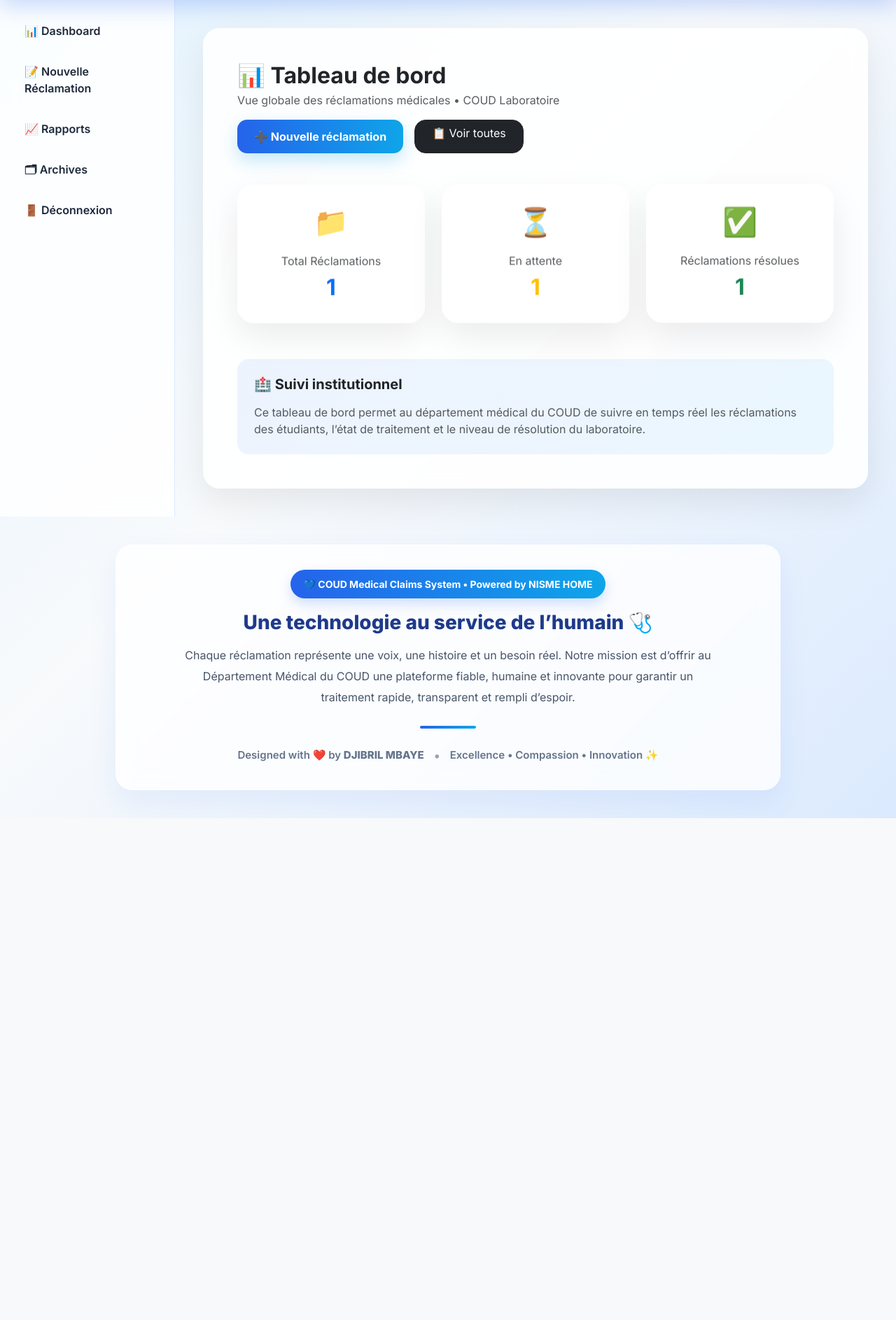
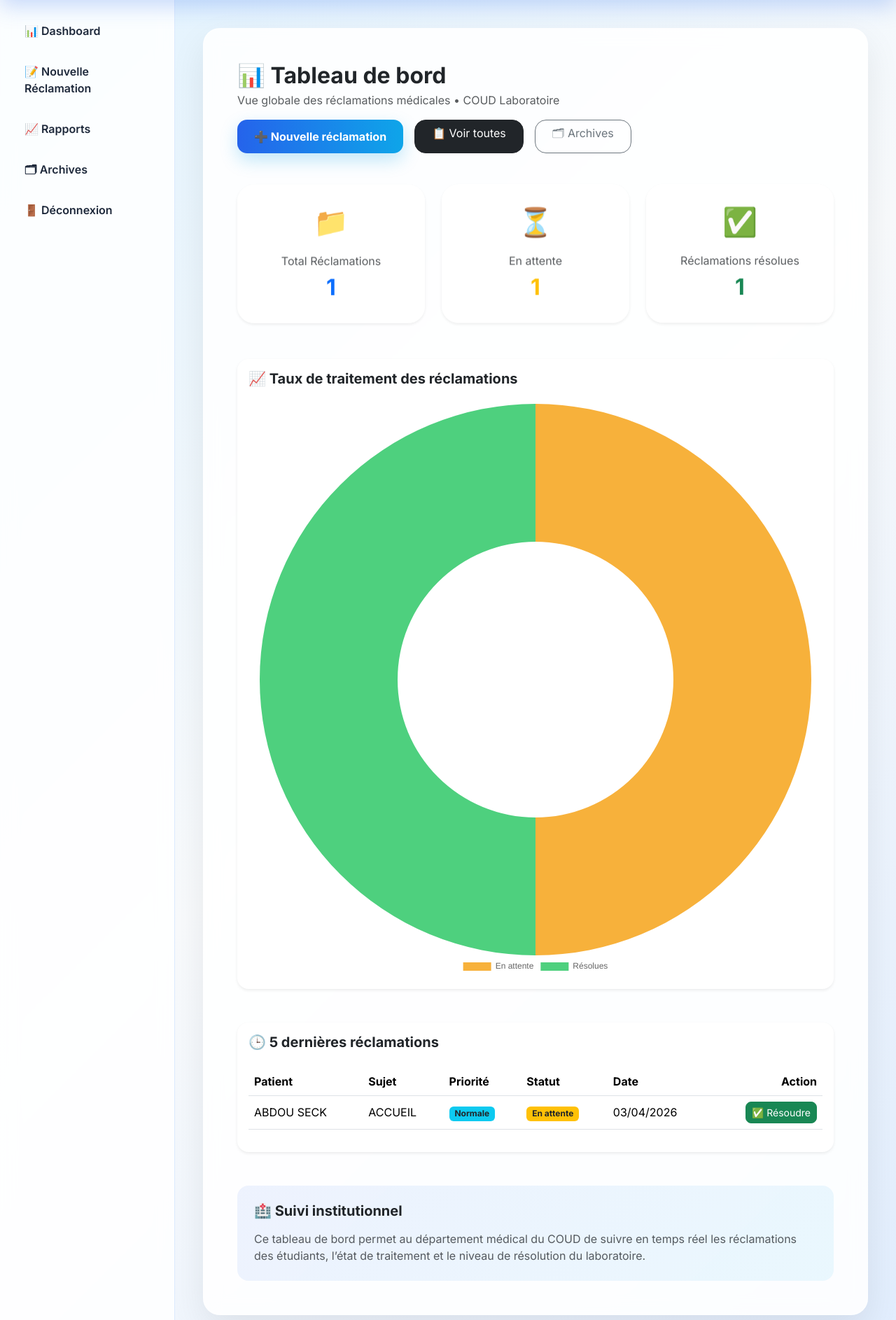
Before and after one commit to jibrilmbaye55-lab/medical_claims_system, a Flask app: page /dashboard in a window 1280 px wide. Shown: the part 98-1984 px from the top of the page at 70% size. Before the commit the page ends 1267 px from the top, so only its background shows below. Run offline with Flask 3, Linux system fonts and the light colour scheme; the visitor is signed in with stand-in values (Sample User, id 1); data comes from the database, SQL or seed files in the repository; both versions use the stored data as it was before the commit.

Commit message:
Dashboard premium avec graphique Chart.js

```diff
--- a/app.py
+++ b/app.py
@@ -301,6 +301,27 @@ def restore_claim(id):
 
     return redirect(url_for("archived_claims"))
 
+# ==============================
+# SUPPRESSION DEFINITIVE ARCHIVE
+# ==============================
+@app.route("/claim/<int:id>/delete", methods=["POST"])
+@login_required
+@role_required("admin")
+def delete_claim(id):
+    claim = Claim.query.get_or_404(id)
+
+    if claim.status != "Résolu" or not claim.is_archived:
+        flash(
+            "Seules les réclamations résolues et archivées peuvent être supprimées.",
+            "danger",
+        )
+        return redirect(url_for("archived_claims"))
+
+    db.session.delete(claim)
+    db.session.commit()
+
+    flash("Réclamation supprimée définitivement avec succès.", "success")
+    return redirect(url_for("archived_claims"))
 
 # ==============================
 # ESCALATIONS > 24H
--- a/templates/dashboard.html
+++ b/templates/dashboard.html
@@ -19,14 +19,17 @@
             <a href="/claims" class="btn btn-dark rounded-4 px-4">
                 📋 Voir toutes
             </a>
+            <a href="/claims/archive" class="btn btn-outline-secondary rounded-4 px-4">
+                🗂 Archives
+            </a>
         </div>
     </div>
 
     <!-- KPI CARDS -->
-    <div class="row g-4">
+    <div class="row g-4 mb-5">
 
         <div class="col-md-4">
-            <div class="card border-0 main-card kpi-card p-4 text-center h-100">
+            <div class="card border-0 main-card kpi-card p-4 text-center h-100 shadow-sm">
                 <div class="fs-1 mb-3">📁</div>
                 <h6 class="text-muted">Total Réclamations</h6>
                 <h2 class="fw-bold text-primary">{{ total }}</h2>
@@ -34,7 +37,7 @@
         </div>
 
         <div class="col-md-4">
-            <div class="card border-0 main-card kpi-card p-4 text-center h-100">
+            <div class="card border-0 main-card kpi-card p-4 text-center h-100 shadow-sm">
                 <div class="fs-1 mb-3">⏳</div>
                 <h6 class="text-muted">En attente</h6>
                 <h2 class="fw-bold text-warning">{{ pending }}</h2>
@@ -42,13 +45,94 @@
         </div>
 
         <div class="col-md-4">
-            <div class="card border-0 main-card kpi-card p-4 text-center h-100">
+            <div class="card border-0 main-card kpi-card p-4 text-center h-100 shadow-sm">
                 <div class="fs-1 mb-3">✅</div>
                 <h6 class="text-muted">Réclamations résolues</h6>
                 <h2 class="fw-bold text-success">{{ solved }}</h2>
             </div>
         </div>
 
+    </div>
+
+    <!-- GRAPHIQUE RECLAMATIONS -->
+    <div class="card border-0 shadow-sm rounded-4 mt-4 mb-5">
+        <div class="card-body">
+            <h5 class="fw-bold mb-4">📈 Taux de traitement des réclamations</h5>
+            <canvas id="claimsChart" height="100"></canvas>
+        </div>
+    </div>
+
+    <!-- DERNIERES RECLAMATIONS -->
+    <div class="card border-0 shadow-sm rounded-4">
+        <div class="card-body">
+            <h5 class="fw-bold mb-4">🕒 5 dernières réclamations</h5>
+
+            {% if claims %}
+            <div class="table-responsive">
+                <table class="table align-middle">
+                    <thead>
+                        <tr>
+                            <th>Patient</th>
+                            <th>Sujet</th>
+                            <th>Priorité</th>
+                            <th>Statut</th>
+                            <th>Date</th>
+                            <th class="text-end">Action</th>
+                        </tr>
+                    </thead>
+                    <tbody>
+                        {% for claim in claims %}
+                        <tr>
+                            <td>{{ claim.patient_name }}</td>
+                            <td>{{ claim.subject }}</td>
+                            <td>
+                                {% if claim.priority == "Urgent" %}
+                                    <span class="badge bg-danger">Urgent</span>
+                                {% else %}
+                                    <span class="badge bg-info text-dark">{{ claim.priority }}</span>
+                                {% endif %}
+                            </td>
+                            <td>
+                                {% if claim.status == "En attente" %}
+                                    <span class="badge bg-warning text-dark">En attente</span>
+                                {% else %}
+                                    <span class="badge bg-success">Résolu</span>
+                                {% endif %}
+                            </td>
+                            <td>{{ claim.created_at.strftime("%d/%m/%Y") }}</td>
+                            <td class="text-end">
+
+                                {% if claim.status == "En attente" %}
+                                <a href="{{ url_for('resolve_claim', id=claim.id) }}"
+                                   class="btn btn-sm btn-success rounded-3">
+                                    ✅ Résoudre
+                                </a>
+                                {% endif %}
+
+                                {% if claim.status == "Résolu" %}
+                                <form method="POST"
+                                      action="{{ url_for('delete_claim', id=claim.id) }}"
+                                      style="display:inline;">
+                                    <button type="submit"
+                                            class="btn btn-sm btn-danger rounded-3"
+                                            onclick="return confirm('Supprimer cette réclamation résolue ?')">
+                                        🗑 Supprimer
+                                    </button>
+                                </form>
+                                {% endif %}
+
+                            </td>
+                        </tr>
+                        {% endfor %}
+                    </tbody>
+                </table>
+            </div>
+            {% else %}
+            <div class="alert alert-light border rounded-4">
+                Aucune réclamation récente disponible.
+            </div>
+            {% endif %}
+        </div>
     </div>
 
     <!-- INFO SECTION -->
@@ -64,4 +148,36 @@
 
 </div>
 
+<script src="https://cdn.jsdelivr.net/npm/chart.js"></script>
+<script>
+document.addEventListener("DOMContentLoaded", function () {
+    const ctx = document.getElementById("claimsChart");
+
+    if (ctx) {
+        new Chart(ctx, {
+            type: "doughnut",
+            data: {
+                labels: ["En attente", "Résolues"],
+                datasets: [{
+                    data: [{{ pending }}, {{ solved }}],
+                    backgroundColor: [
+                        "rgba(245, 158, 11, 0.8)",
+                        "rgba(34, 197, 94, 0.8)"
+                    ],
+                    borderWidth: 0
+                }]
+            },
+            options: {
+                responsive: true,
+                plugins: {
+                    legend: {
+                        position: "bottom"
+                    }
+                }
+            }
+        });
+    }
+});
+</script>
+
 {% endblock %}
```
Also changed, not shown: instance/database.db (deleted), instance/medical_claims.db, medical_claims.db (deleted).
